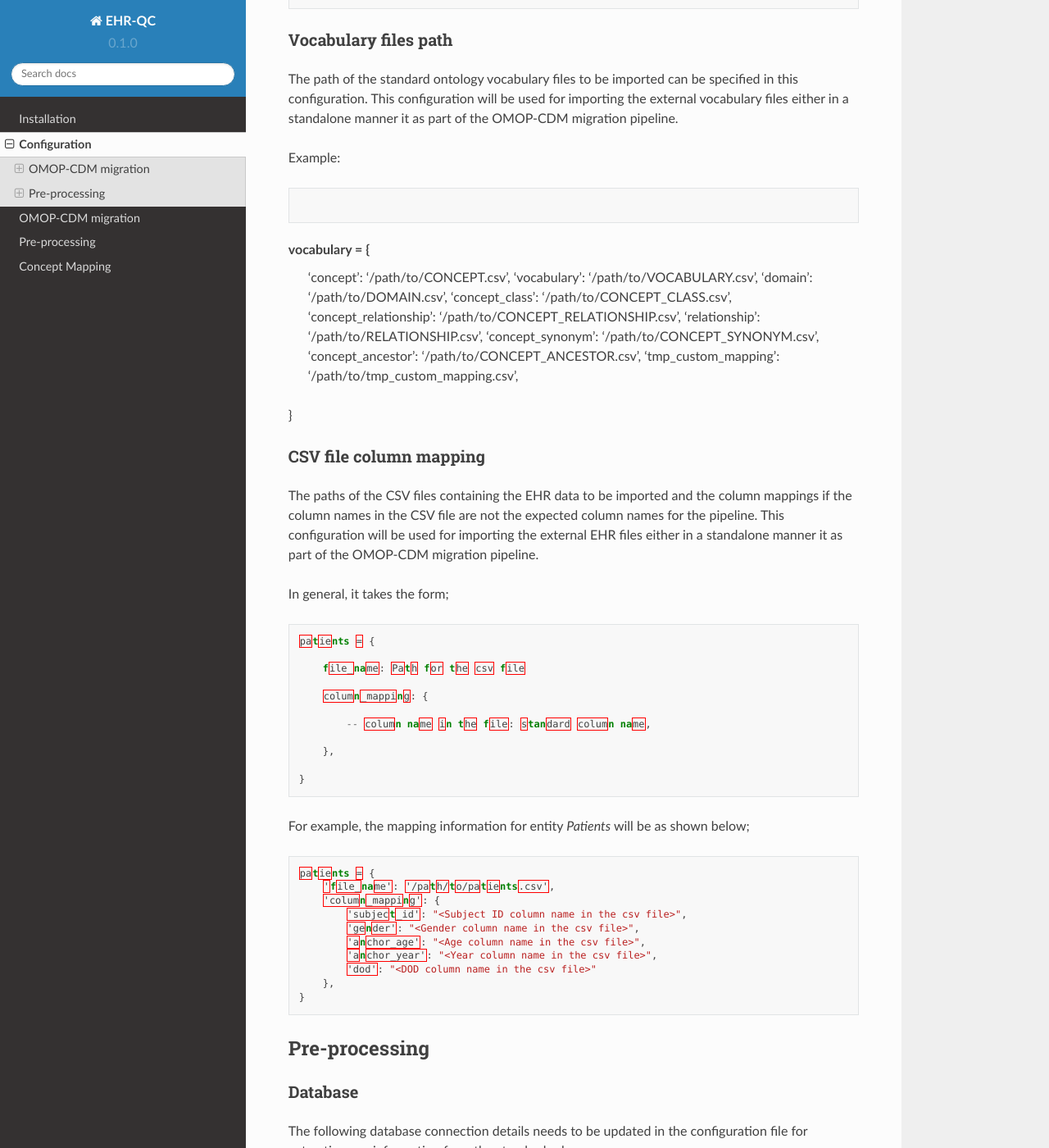
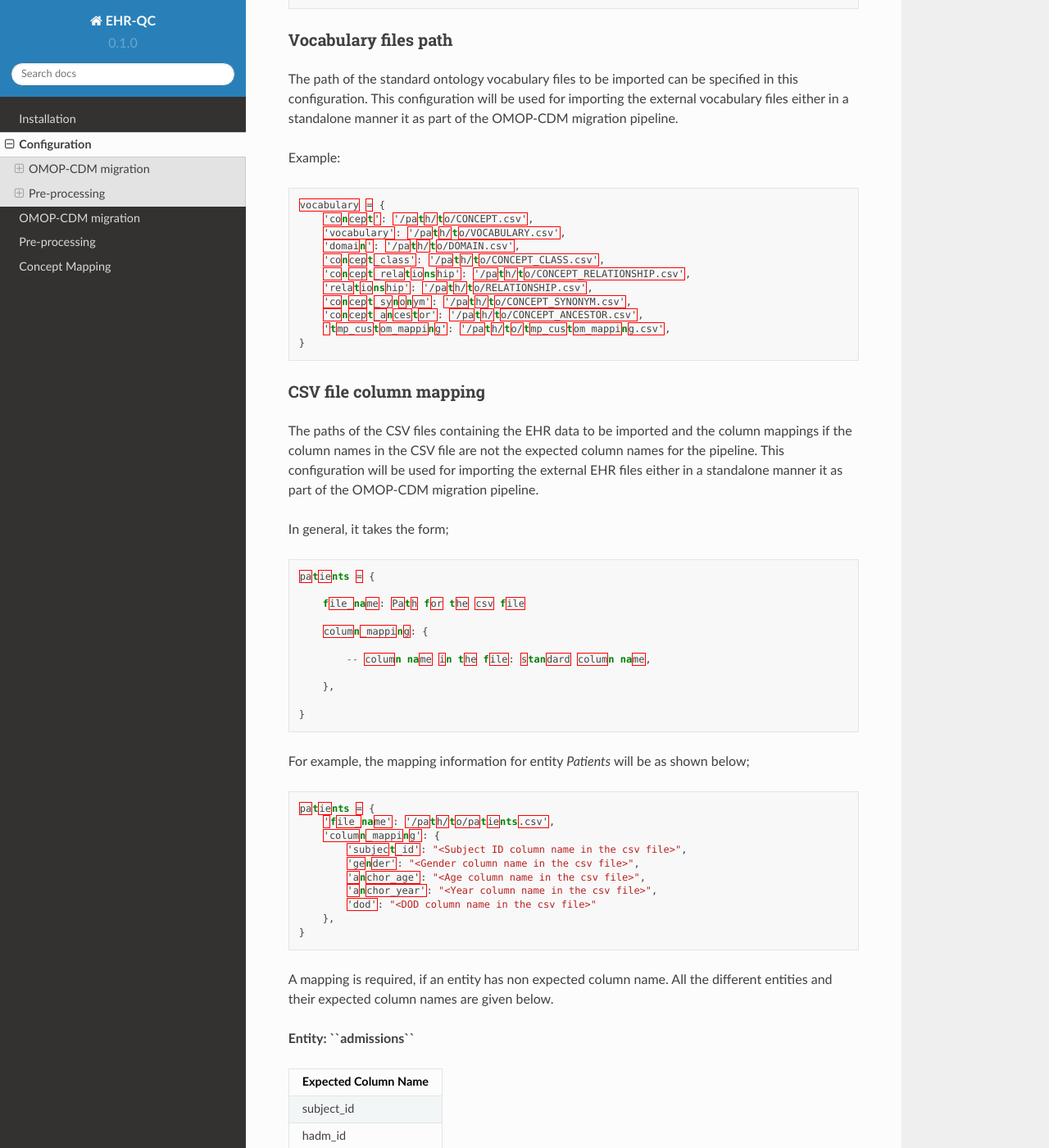
Before and after one commit to ryashpal/EHR-QC-Tutorials, a Sphinx documentation site: the page built from docs/source/config.rst, in a window 1280 px wide and 1400 px high, scrolled down 1702 px. Shown: the whole window at 82% size. Built offline with Sphinx 7.4.7 and the Read the Docs theme 2.0.0, drawn with Linux system fonts in a browser that asks for light colours; some of the changed text lies outside the part shown.

Commit message:
added entity admissions

```diff
--- a/docs/source/config.rst
+++ b/docs/source/config.rst
@@ -66,17 +66,17 @@
 
 .. code-block:: json
 
-vocabulary = {
-    'concept': '/path/to/CONCEPT.csv',
-    'vocabulary': '/path/to/VOCABULARY.csv',
-    'domain': '/path/to/DOMAIN.csv',
-    'concept_class': '/path/to/CONCEPT_CLASS.csv',
-    'concept_relationship': '/path/to/CONCEPT_RELATIONSHIP.csv',
-    'relationship': '/path/to/RELATIONSHIP.csv',
-    'concept_synonym': '/path/to/CONCEPT_SYNONYM.csv',
-    'concept_ancestor': '/path/to/CONCEPT_ANCESTOR.csv',
-    'tmp_custom_mapping': '/path/to/tmp_custom_mapping.csv',
-}
+    vocabulary = {
+        'concept': '/path/to/CONCEPT.csv',
+        'vocabulary': '/path/to/VOCABULARY.csv',
+        'domain': '/path/to/DOMAIN.csv',
+        'concept_class': '/path/to/CONCEPT_CLASS.csv',
+        'concept_relationship': '/path/to/CONCEPT_RELATIONSHIP.csv',
+        'relationship': '/path/to/RELATIONSHIP.csv',
+        'concept_synonym': '/path/to/CONCEPT_SYNONYM.csv',
+        'concept_ancestor': '/path/to/CONCEPT_ANCESTOR.csv',
+        'tmp_custom_mapping': '/path/to/tmp_custom_mapping.csv',
+    }
 
 
 CSV file column mapping
@@ -115,6 +115,44 @@
         },
     }
 
+A mapping is required, if an entity has non expected column name. All the different entities and their expected column names are given below.
+
+**Entity: ``admissions``**
+
++----------------------+
+| Expected Column Name |
++======================+
+| subject_id           |
++----------------------+
+| hadm_id              |
++----------------------+
+| admittime            |
++----------------------+
+| dischtime            |
++----------------------+
+| deathtime            |
++----------------------+
+| admission_type       |
++----------------------+
+| admission_location   |
++----------------------+
+| discharge_location   |
++----------------------+
+| insurance            |
++----------------------+
+| language             |
++----------------------+
+| marital_status       |
++----------------------+
+| ethnicity            |
++----------------------+
+| edregtime            |
++----------------------+
+| edouttime            |
++----------------------+
+| hospital_expire_flag |
++----------------------+
+
 
 Pre-processing
 --------------
```
